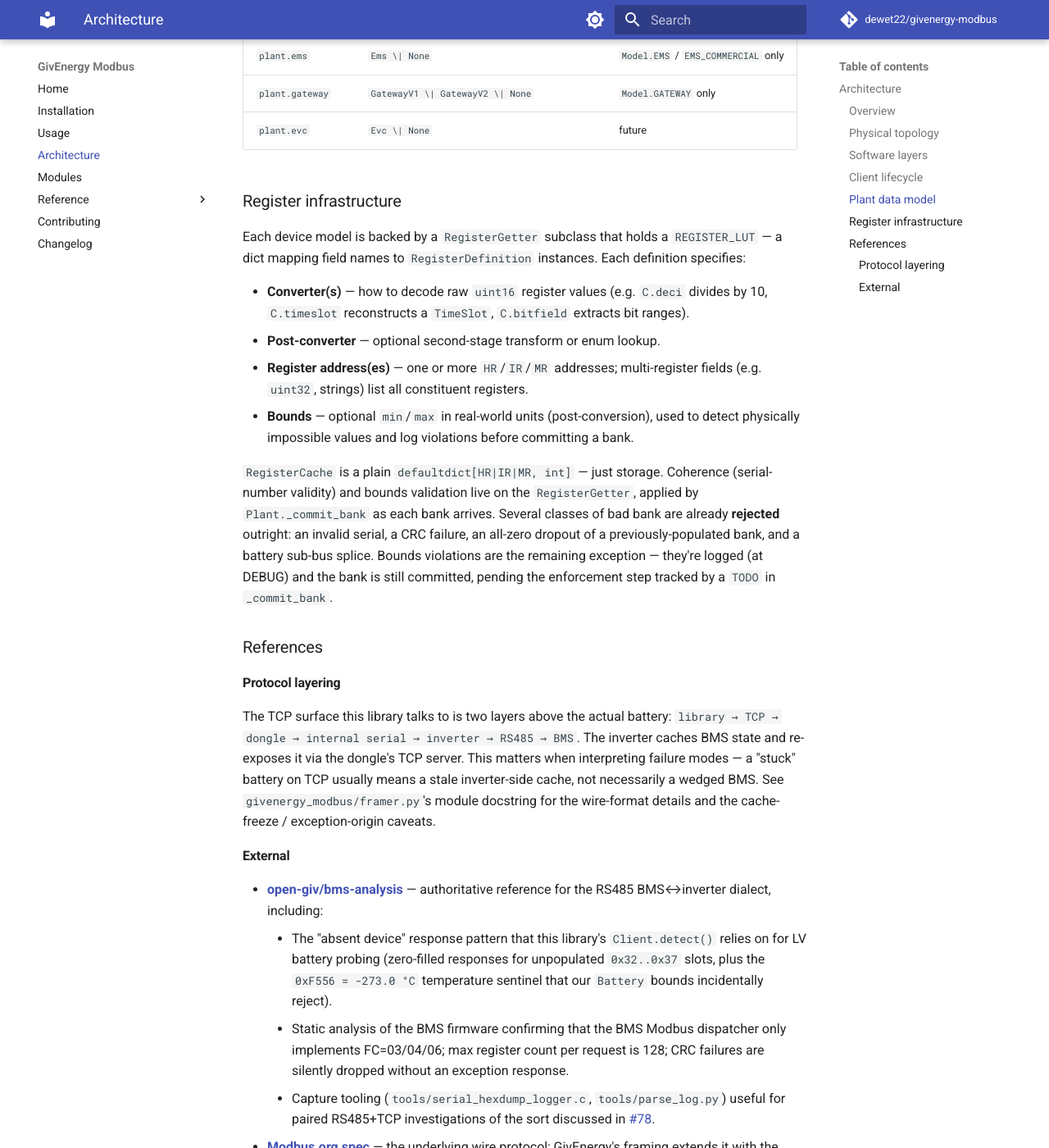
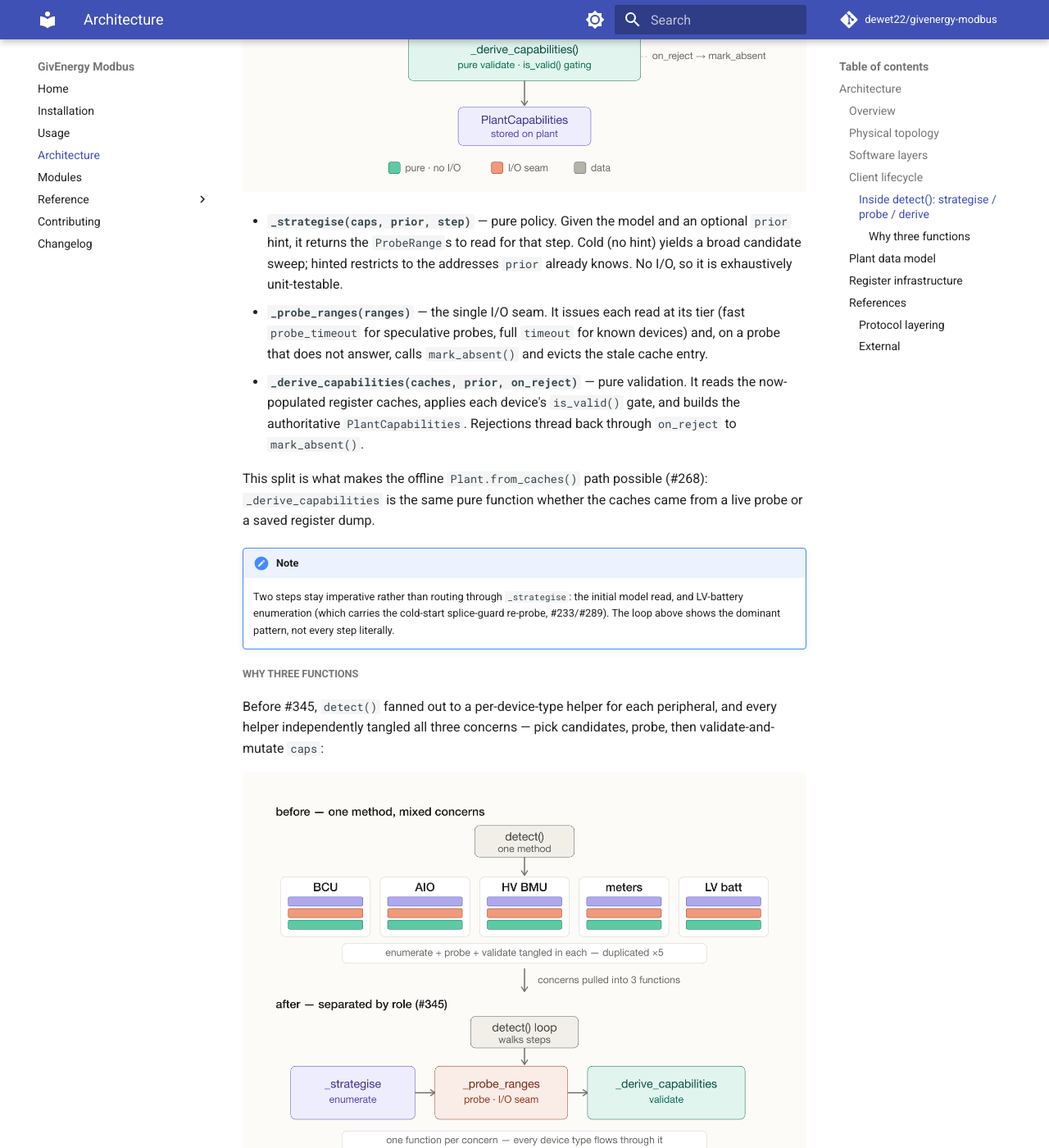
Before and after one commit to dewet22/givenergy-modbus, an MkDocs documentation site: the page built from docs/architecture.md, in a window 1280 px wide and 1400 px high, scrolled down 2604 px. Shown: the whole window at 82% size. Built offline with MkDocs 1.6.1 and Material for MkDocs 9.7.7, drawn with Linux system fonts in a browser that asks for light colours; comment, search, counter and statistics services are not loaded; some of the changed text lies outside the part shown.

Commit message:
docs: diagram detect()'s strategise/probe/derive loop and the #345 refactor
Adds two architecture diagrams to the detect() section: the three-role loop
(_strategise pure policy → _probe_ranges I/O seam → _derive_capabilities pure
validate) and a before/after showing the per-device-type helpers transposed into
per-concern functions.

Each diagram is committed as a standalone SVG source (hardcoded palette + fonts,
no host CSS) plus a 2x PNG that the docs embed; AGENTS.md documents the
rsvg-convert re-render step.

Co-Authored-By: Claude Sonnet 4.6 <noreply@anthropic.com>

```diff
--- a/docs/architecture.md
+++ b/docs/architecture.md
@@ -135,6 +135,29 @@ client.load_config()   re-read after any write to confirm the change landed
 
 `detect()` is intentionally slow — a correct topology is more important than fast startup. It uses a two-tier timeout: full retries for known devices, short probe retries for speculative addresses (meters, batteries, BCU stacks) where absence is the common case.
 
+### Inside `detect()`: strategise / probe / derive
+
+After resolving the model, `detect()` runs a loop over the peripheral steps (BCU, AIO, HV BMU, meters, LV batteries, LV BCU, EMS). Each step is split into three roles, separated by whether they touch the wire:
+
+![The detect() strategise, probe and derive loop](img/detect-strategise-probe-derive.png)
+
+- **`_strategise(caps, prior, step)`** — pure policy. Given the model and an optional `prior` hint, it returns the `ProbeRange`s to read for that step. Cold (no hint) yields a broad candidate sweep; hinted restricts to the addresses `prior` already knows. No I/O, so it is exhaustively unit-testable.
+- **`_probe_ranges(ranges)`** — the single I/O seam. It issues each read at its tier (fast `probe_timeout` for speculative probes, full `timeout` for known devices) and, on a probe that does not answer, calls `mark_absent()` and evicts the stale cache entry.
+- **`_derive_capabilities(caches, prior, on_reject)`** — pure validation. It reads the now-populated register caches, applies each device's `is_valid()` gate, and builds the authoritative `PlantCapabilities`. Rejections thread back through `on_reject` to `mark_absent()`.
+
+This split is what makes the offline `Plant.from_caches()` path possible (#268): `_derive_capabilities` is the same pure function whether the caches came from a live probe or a saved register dump.
+
+!!! note
+    Two steps stay imperative rather than routing through `_strategise`: the initial model read, and LV-battery enumeration (which carries the cold-start splice-guard re-probe, #233/#289). The loop above shows the dominant pattern, not every step literally.
+
+#### Why three functions
+
+Before #345, `detect()` fanned out to a per-device-type helper for each peripheral, and every helper independently tangled all three concerns — pick candidates, probe, then validate-and-mutate `caps`:
+
+![Before and after: per-type helpers transposed into per-concern functions](img/detect-refactor-before-after.png)
+
+The refactor transposes that grid: instead of five helpers each doing all three jobs, there is one function per job, each spanning every device type. Candidate generation lives once (shared by `_strategise` and `_derive_capabilities`), all I/O lives in one seam, and validation lives in one place — so a change to, say, the absent-marking policy is a one-line edit rather than a five-site sweep.
+
 ## Plant data model
 
 `Plant` is passive — it stores data, drives no I/O. Its two responsibilities are:
```
Also changed, not shown: AGENTS.md (+10 -0 lines), docs/img/detect-refactor-before-after.png (added), docs/img/detect-refactor-before-after.svg (added), docs/img/detect-strategise-probe-derive.png (added), docs/img/detect-strategise-probe-derive.svg (added).
